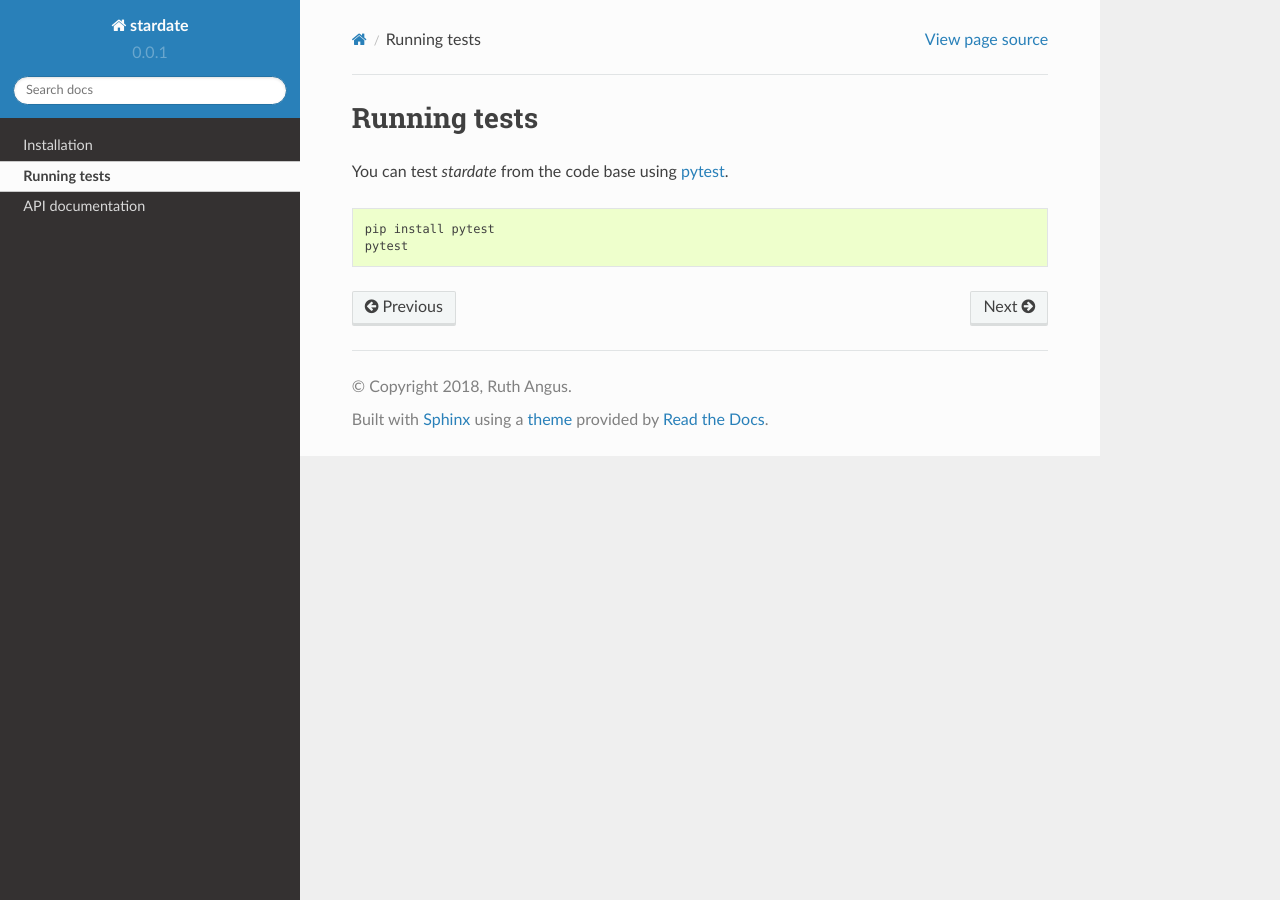
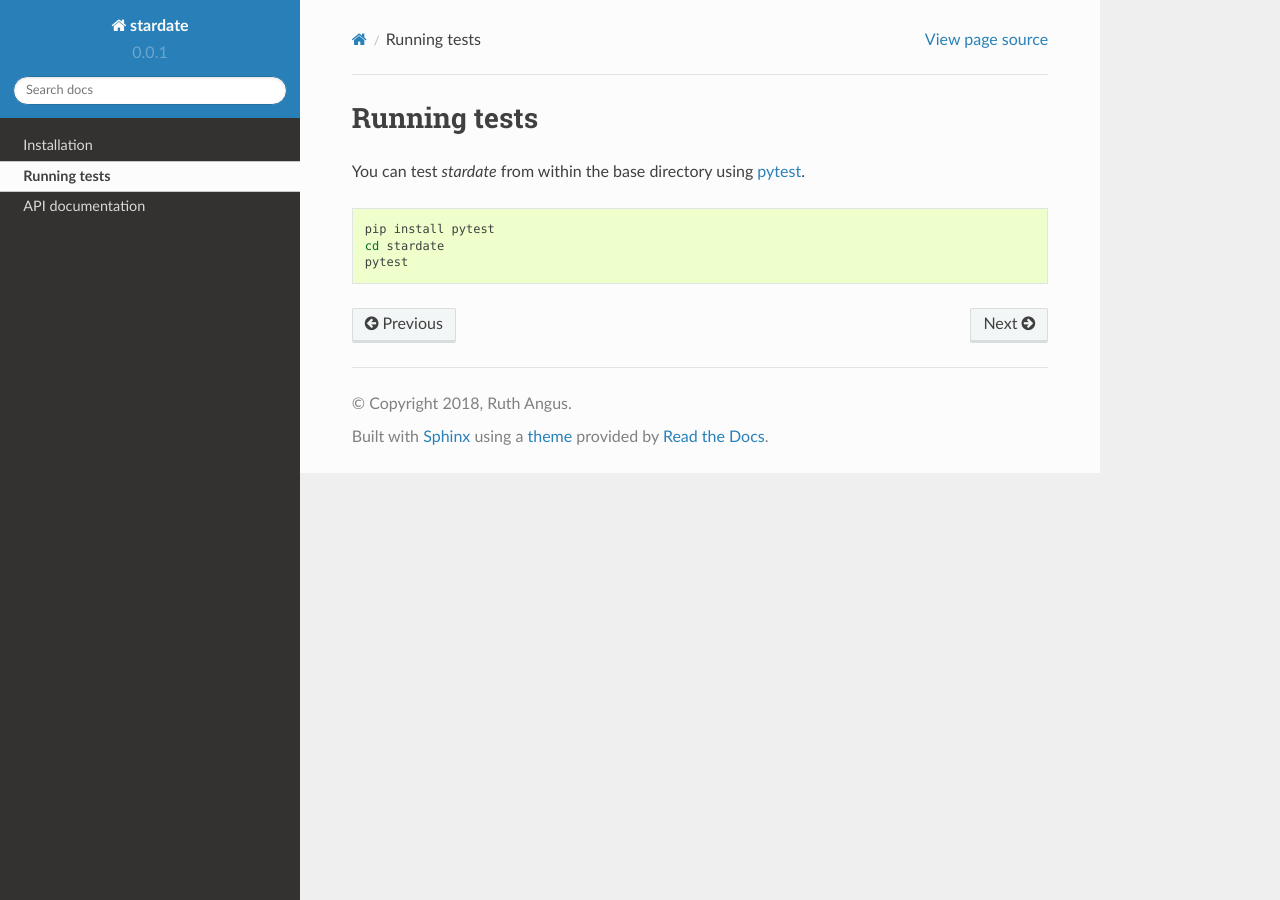
Before and after one commit to RuthAngus/stardate, a Sphinx documentation site: the page built from docs/source/user/tests.rst, in a window 1280 px wide. Built offline with Sphinx 7.4.7 and the Read the Docs theme 2.0.0, drawn with Linux system fonts in a browser that asks for light colours; pages that are not in the unit, such as notebooks, are missing from menus.

Commit message:
better wording 2

```diff
--- a/docs/source/user/tests.rst
+++ b/docs/source/user/tests.rst
@@ -1,10 +1,11 @@
 Running tests
 ============
 
-You can test *stardate* from the code base using `pytest
+You can test *stardate* from within the base directory using `pytest
 <https://docs.pytest.org/en/latest/>`_.
 
 .. code-block:: bash
 
     pip install pytest
+    cd stardate
     pytest
```
